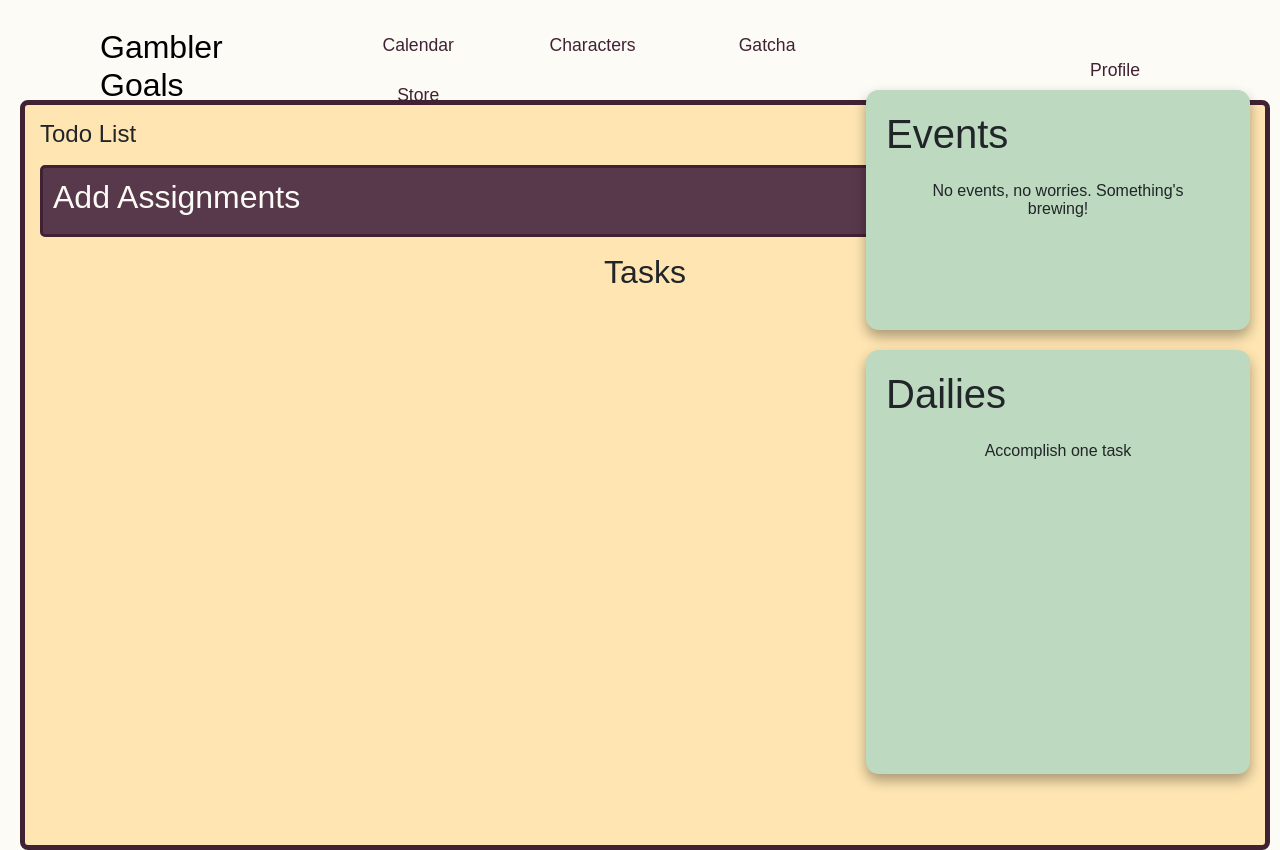
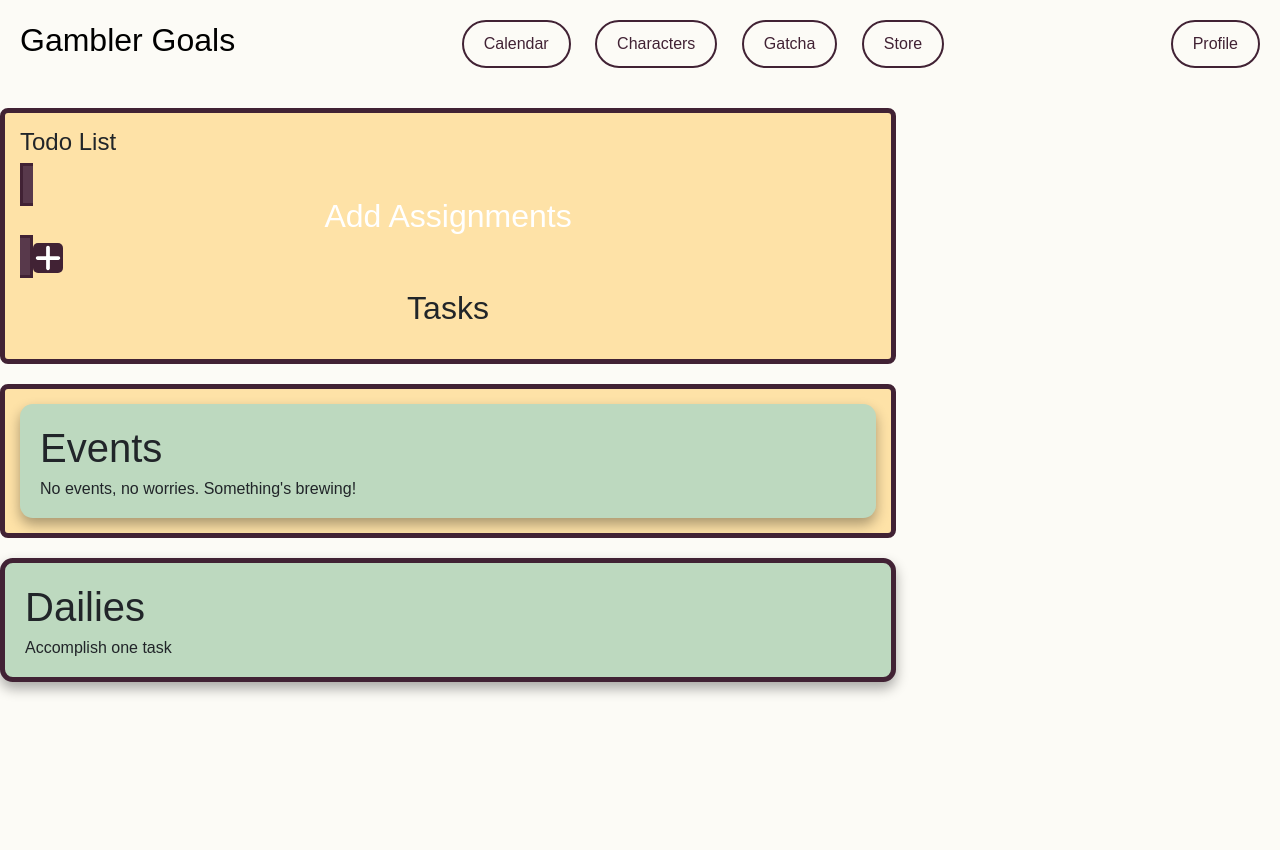
Before and after one commit to Sean-Cardeno/CCAPPDEVMCO1, a website: page main.html in a window 1280 px wide. After the commit the page ends 800 px from the top, so only its background shows below. Drawn offline with nearby package versions, Linux system fonts and the light colour scheme; no server answers.

Commit message:
CSS Changes

```diff
--- a/main.css
+++ b/main.css
@@ -10,15 +10,11 @@ body {
 }
 
 header {
-    position: fixed;
-    top: 0;
-    left: 0;
-    width: 100%;
-    padding: 20px 100px;
-    background: transparent;
+    padding: 20px;
     display: flex;
     justify-content: space-between;
     align-items: center;
+    background: transparent;
     z-index: 50;
 }
 
@@ -26,45 +22,21 @@ header {
     font-size: 2em;
     color: black;
     user-select: none;
-    display: flex;
 }
 
-.cal-btn,
-.char-btn,
-.gatcha-btn,
-.store-btn {
-    width: 100px;
-    height: 50px;
+.navigation button {
     background: transparent;
-    border: none;
+    border: 2px solid #412234;
     border-radius: 30px;
     cursor: pointer;
-    font-size: 1.1em;
-    font-weight: 500;
-    margin-left: 10px;
-}
-
-.navigation .cal-btn,
-.navigation .char-btn,
-.navigation .gatcha-btn,
-.navigation .store-btn {
-    width: 130px;
-    height: 50px;
-    background: transparent;
-    border: #412234;
-    border-radius: 30px;
-    cursor: pointer;
-    font-size: 1.1em;
+    font-size: 1em;
     color: #412234;
-    font-weight: 500;
-    margin-left: 40px;
+    padding: 10px 20px;
+    margin: 0 10px;
     transition: .5s;
 }
 
-.navigation .cal-btn:hover,
-.navigation .char-btn:hover,
-.navigation .gatcha-btn:hover,
-.navigation .store-btn:hover {
+.navigation button:hover {
     background: #412234;
     color: #fff;
 }
@@ -72,55 +44,39 @@ header {
 .profile {
     display: flex;
     align-items: center;
-    margin-left: 10px;
-    font-weight: 500;
-    display: flexbox;
 }
 
 .profile-btn {
-    width: 100px;
-    height: 50px;
-    background: #fff;
-    border: none;
+    background: transparent;
+    border: 2px solid #412234;
     border-radius: 30px;
     cursor: pointer;
-    font-size: 1.1em;
-    font-weight: 500;
-    margin-left: 10px;
-}
-
-.profile .profile-btn {
-    width: 130px;
-    height: 50px;
-    background: transparent;
-    border: #412234;
-    border-radius: 30px;
-    cursor: pointer;
-    font-size: 1.1em;
+    font-size: 1em;
     color: #412234;
-    font-weight: 500;
-    margin-left: 40px;
+    padding: 10px 20px;
     transition: .5s;
 }
 
-.profile .profile-btn:hover {
+.profile-btn:hover {
     background: #412234;
     color: #fff;
 }
 
-/* main.table {
-    position: absolute;
-    left: 100;
-    top: 90px;
-    bottom: 70px;
-    width: 60vw;
-    height: 85vh;
-    justify-content: flex-start;
+.app,
+.events,
+.dailies {
+    margin-top: 20px;
+    padding: 15px;
     background-color: #ffc8577F;
-    box-shadow: 0 .4rem .8rem #0005;
-    border-radius: .8rem;
+    border: 5px solid #412234;
+    border-radius: 8px;
+    max-width: 90vw;
+    overflow-y: auto;
+}
 
-} */
+.app::-webkit-scrollbar {
+    width: 0 !important
+}
 
 .table-header {
     height: 10%;
@@ -128,10 +84,8 @@ header {
     background-color: #412234;
     padding: .8rem 1rem;
     color: #FCFBF6;
-    margin-bottom: 5 px;
     border-top-left-radius: 10px;
     border-top-right-radius: 10px;
-
 }
 
 .table-body {
@@ -142,16 +96,7 @@ header {
 
 table {
     width: 100%;
-    border-radius: 10px;
-}
-
-table,
-th,
-td {
-    padding: 1rem;
-    border-collapse: collapse;
-    align-items: center;
-    text-align: center;
+    table-layout: auto;
 }
 
 thead th {
@@ -160,13 +105,11 @@ thead th {
     left: 0;
     background-color: #412234;
     color: white;
-    border-collapse: collapse;
 }
 
 tbody tr:nth-child(even) {
     background-color: #ffc8576F;
 }
-
 
 .status {
     padding: .4rem 0;
@@ -188,43 +131,12 @@ tbody tr:nth-child(even) {
     color: #f8f8f8;
 }
 
-main.events-table {
-    position: absolute;
-    right: 0;
-    top: 30px;
-    bottom: 30px;
-    width: 30vw;
-    height: 30vh;
+main.events-table,
+main.dailies {
+    padding: 20px;
     background-color: #bdd9bf;
+    border-radius: .8rem;
     box-shadow: 0 .4rem .8rem #0005;
-    border-radius: .8rem;
-    padding: 20px;
-    margin-right: 30px;
-    margin-top: 30px;
-}
-
-.events {
-    display: flex;
-    align-items: flex-start;
-    position: absolute;
-    right: 0;
-    top: 30px;
-    bottom: 30px;
-    width: 30vw;
-    height: 30vh;
-}
-
-main.dailies {
-    position: absolute;
-    right: 30;
-    top: 350;
-    width: 30vw;
-    height: 53%;
-    bottom: 0;
-    background-color: #bdd9bf;
-    box-shadow: 0 .4rem .8rem #0005;
-    border-radius: .8rem;
-    padding: 20px;
 }
 
 main.table-below .table-body {
@@ -236,88 +148,34 @@ main.table-below table {
     height: 100%;
 }
 
-.app {
-    margin-top: 100px;
-    margin-left: 20px;
-    width: 1250px;
-    height: 750px;
-    border: 5px solid #412234;
-    border-radius: 8px;
-    padding: 15px;
-    background-color: #ffc8576F;
-    overflow-y: scroll;
-}
-
-.app::-webkit-scrollbar {
-    width: 0 !important
-}
-
-#addNew {
-    background-color: #58394b;
-    border: solid 3px #412234;
-    display: flex;
-    align-items: center;
-    justify-content: space-between;
-    border-radius: 5px;
-    cursor: pointer;
-    color: #FCFBF6;
-    text-align: center;
-    padding: 10px;
-}
-
-.button_container {
-    margin-top: 20px;
-    color: white;
-    cursor: pointer;
-    width: 100%;
-
-}
-
+.add_new,
 .btn {
     background-color: #58394b;
     border: solid 3px #412234;
     color: white;
     cursor: pointer;
-    width: 100%;
-
+    text-align: center;
+    padding: 10px;
 }
 
-.add_new {
-    text-align: center;
-}
-
+.add_new:hover,
 .btn:hover {
     background-color: #58394b;
-    /* Same as default background color */
     border: solid 3px #412234;
-    /* Same as default border color */
 }
-
 
 .plus-button {
     width: 30px;
     height: 30px;
     background-color: #412234;
-    margin: 2px;
     border-radius: 5px;
-
 }
 
 .edit-button,
 .done-button {
     width: 30px;
     height: 30px;
-    display: flexbox;
-    margin-right: 10px;
-    justify-content: center;
-    align-items: center;
-    margin-left: 20px;
     cursor: pointer;
-}
-
-.edit-button {
-    margin-left: 390px;
-    align-self: center;
 }
 
 #task {
@@ -326,50 +184,14 @@ main.table-below table {
 }
 
 #tasks div {
-    /* Your CSS styles here */
     border: 1px solid #ccc;
-    /* Example border */
     padding: 10px;
-    /* Example padding */
     margin-bottom: 10px;
-    /* Example margin */
     background-color: #58394b;
-    gap: 20px;
     color: white;
-    padding: 5px;
     border-radius: 6px;
-    gap: 5px;
-    border: solid 3px#412234;
 }
 
-.options {
-    justify-self: center;
-    width: 30px;
-    height: 30px;
-}
-
-#tasks div span {
-    display: block;
-    /* Make spans block-level elements */
-    width: 100%;
-    /* Make spans take up full width */
-    gap: 5px;
-}
-
-#msg {
-    color: red;
-}
-
-/* .edit-button {
-    width: 20px;
-    height: 20px;
-}
-
-.done-button {
-    wid
-} */
-
-/* Profile Modal CSS */
 .profile-modal {
     display: none;
     position: fixed;
@@ -380,7 +202,6 @@ main.table-below table {
     height: 100%;
     overflow: auto;
     background-color: rgba(0, 0, 0, 0.5);
-    /* Black background with opacity */
 }
 
 .profile-modal-content {
@@ -389,7 +210,6 @@ main.table-below table {
     padding: 20px;
     border: 1px solid #888;
     width: 60%;
-    /* Adjust width as needed */
 }
 
 .profile-modal-close {
@@ -405,19 +225,29 @@ main.table-below table {
     text-decoration: none;
 }
 
-/* Style for Profile Modal Content */
-.profile-modal-content h2 {
-    color: #412234;
-    /* Header color */
-    margin-bottom: 10px;
-}
-
+.profile-modal-content h2,
 .profile-modal-content p {
     color: #412234;
-    /* Paragraph color */
-    margin-bottom: 5px;
 }
 
 .profile-modal-content strong {
     font-weight: bold;
 }
+
+@media screen and (min-width: 768px) {
+
+    .app,
+    .events,
+    .dailies {
+        max-width: 80vw;
+    }
+}
+
+@media screen and (min-width: 1024px) {
+
+    .app,
+    .events,
+    .dailies {
+        max-width: 70vw;
+    }
+}
```
